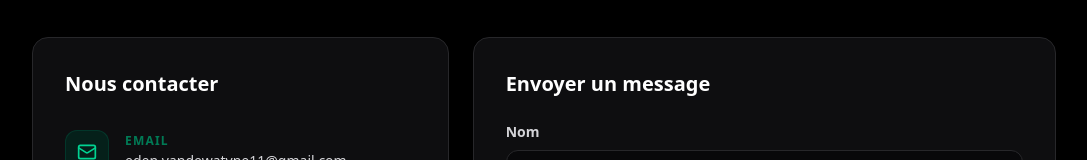
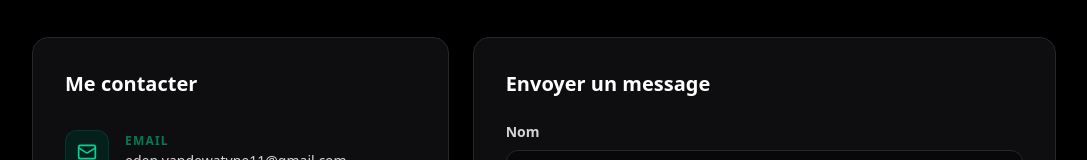
Before and after one commit to eden77-rgb/Portfolio, a React (Vite) app: page / in a window 1280 px wide. Shown: the part 6284-6444 px from the top of the page, without its empty margins (96-1183 px from the left). Built offline with nearby package versions, Linux system fonts and the light colour scheme.

Commit message:
Maj titre ContactInfo

```diff
--- a/src/components/ContactSection/ContactInfo.tsx
+++ b/src/components/ContactSection/ContactInfo.tsx
@@ -3,7 +3,7 @@
 const ContactInfo = ({ items, socials }: ContactInfoProps) => {
     return (
         <div className="bg-zinc-900/60 border border-zinc-800 rounded-2xl p-8 flex flex-col gap-8">
-            <h3 className="text-xl font-bold text-white">Nous contacter</h3>
+            <h3 className="text-xl font-bold text-white">Me contacter</h3>
 
             <div className="flex flex-col gap-5">
                 {items.map(({ icon, label, value, href }: Item) => (
```
